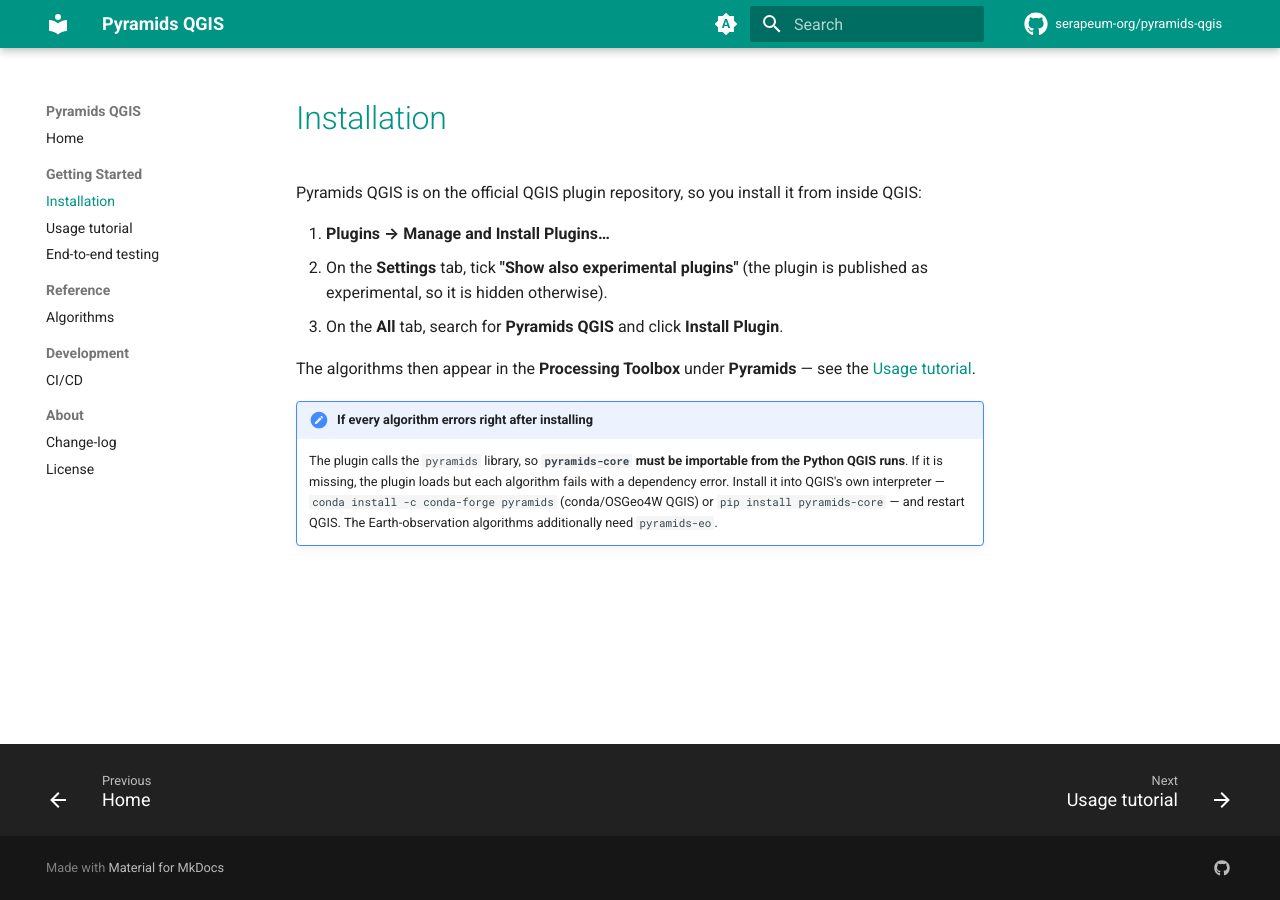
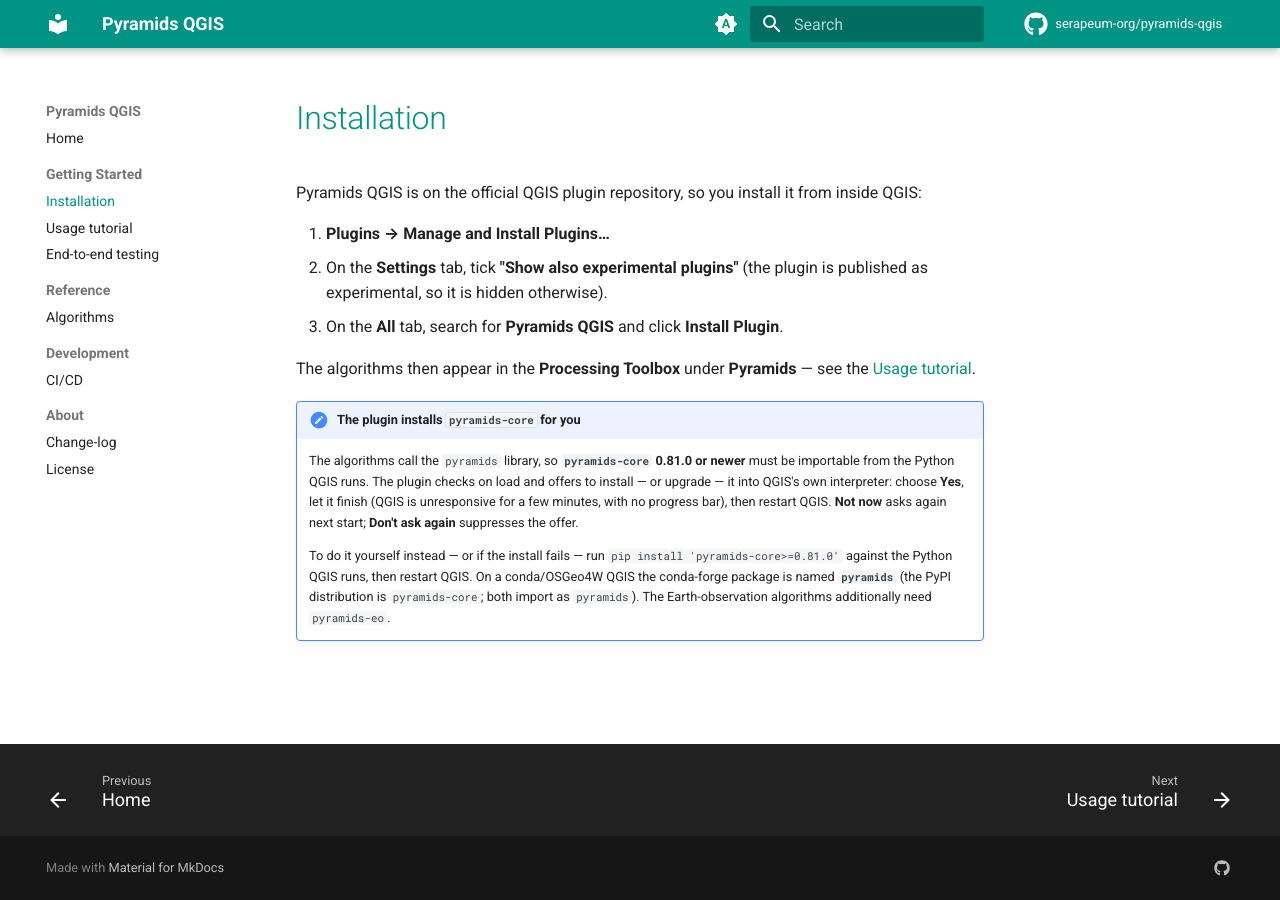
Before and after one commit to serapeum-org/pyramids-qgis, an MkDocs documentation site: the page built from docs/installation.md, in a window 1280 px wide. Built offline with MkDocs 1.6.1 and Material for MkDocs 9.7.7, drawn with Linux system fonts in a browser that asks for light colours; comment, search, counter and statistics services are not loaded; the version menu is left out.

Commit message:
docs: document the pyramids-core install offer that shipped in #41
PR #41 merged after these pages were written, so they described the old
manual-only world: install pyramids-core by hand or every algorithm fails.
The plugin now checks on load and offers to install or upgrade it into QGIS's
own interpreter, so the docs were telling users to do something the plugin
does itself.

- installation.md: the dependency note now leads with the offer (Yes / Not now
  / Don't ask again, and the restart), states the 0.81.0 floor, and keeps the
  by-hand pip/conda route as the fallback for a dismissed or failed offer.
- usage.md: 'Before you start' says the dependency is handled on load, and the
  troubleshooting entry covers the case where the offer was dismissed with
  Don't ask again.

Verified: mkdocs build --strict exits 0 (no new warnings), ruff check clean,
ruff format --check reports both files already formatted.

```diff
--- a/docs/installation.md
+++ b/docs/installation.md
@@ -9,8 +9,13 @@ Pyramids QGIS is on the official QGIS plugin repository, so you install it from
 
 The algorithms then appear in the **Processing Toolbox** under **Pyramids** — see the [Usage tutorial](usage.md).
 
-!!! note "If every algorithm errors right after installing"
-    The plugin calls the `pyramids` library, so **`pyramids-core` must be importable from the Python QGIS runs**.
-    If it is missing, the plugin loads but each algorithm fails with a dependency error. Install it into QGIS's own
-    interpreter — `conda install -c conda-forge pyramids` (conda/OSGeo4W QGIS) or `pip install pyramids-core` — and
-    restart QGIS. The Earth-observation algorithms additionally need `pyramids-eo`.
+!!! note "The plugin installs `pyramids-core` for you"
+    The algorithms call the `pyramids` library, so **`pyramids-core` 0.81.0 or newer** must be importable from the
+    Python QGIS runs. The plugin checks on load and offers to install — or upgrade — it into QGIS's own interpreter:
+    choose **Yes**, let it finish (QGIS is unresponsive for a few minutes, with no progress bar), then restart QGIS.
+    **Not now** asks again next start; **Don't ask again** suppresses the offer.
+
+    To do it yourself instead — or if the install fails — run `pip install 'pyramids-core>=0.81.0'` against the
+    Python QGIS runs, then restart QGIS. On a conda/OSGeo4W QGIS the conda-forge package is named **`pyramids`**
+    (the PyPI distribution is `pyramids-core`; both import as `pyramids`). The Earth-observation algorithms
+    additionally need `pyramids-eo`.
```
Also changed, not shown: docs/usage.md (+7 -4 lines).
